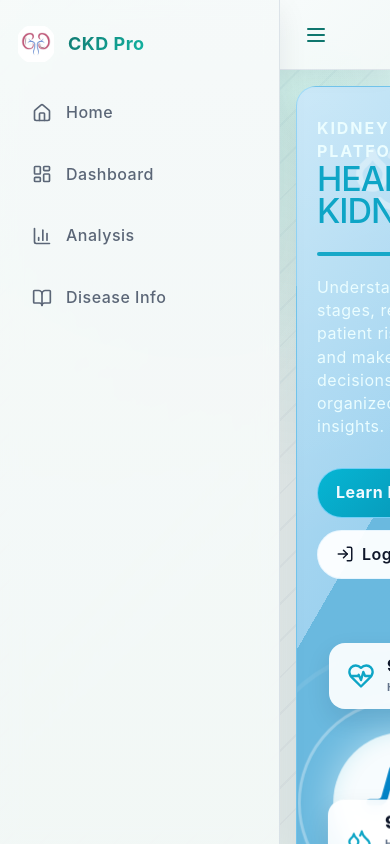
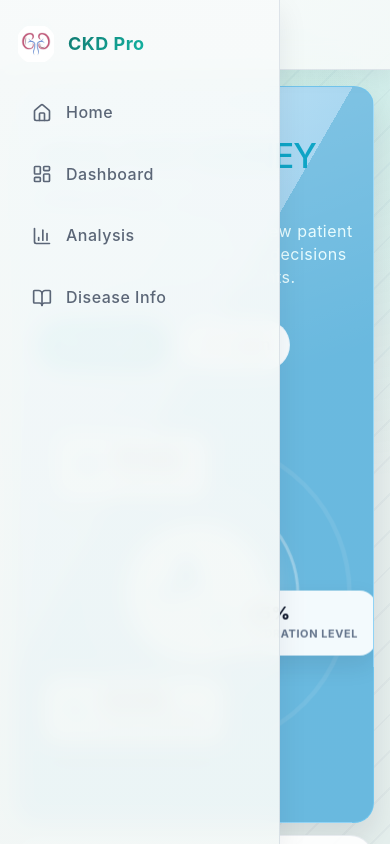
Before and after one commit to 382543/sdp_project, a React (Vite) app in the folder frontend/: page / in a window 390 px wide. Built offline with nearby package versions, Linux system fonts and the light colour scheme; no server answers.

Commit message:
Fix mobile responsiveness for sidebar and layout

```diff
--- a/frontend/src/App.css
+++ b/frontend/src/App.css
@@ -3,7 +3,15 @@
   min-height: 100vh;
   background: linear-gradient(140deg, #eef3f2 0%, #e8efee 54%, #e5efed 100%);
   position: relative;
+  transition: padding-left 0.3s ease;
+}
+
+.app-container.sidebar-open {
   padding-left: 280px;
+}
+
+.app-container.sidebar-closed {
+  padding-left: 80px;
 }
 
 .app-container::before {
@@ -70,6 +78,11 @@
     flex-direction: column;
   }
 
+  .app-container.sidebar-open,
+  .app-container.sidebar-closed {
+    padding-left: 0;
+  }
+
   .main-content {
     flex: 1;
   }
--- a/frontend/src/App.jsx
+++ b/frontend/src/App.jsx
@@ -14,7 +14,7 @@ function App() {
   const [sidebarOpen, setSidebarOpen] = useState(true)
 
   return (
-    <div className="app-container">
+    <div className={`app-container ${sidebarOpen ? 'sidebar-open' : 'sidebar-closed'}`}>
       <Sidebar isOpen={sidebarOpen} />
       <div className="main-content">
         <Navbar onToggleSidebar={() => setSidebarOpen(!sidebarOpen)} />
--- a/frontend/src/components/Sidebar.css
+++ b/frontend/src/components/Sidebar.css
@@ -179,3 +179,20 @@
 .sidebar.closed .logout-btn {
   justify-content: center;
 }
+
+@media (max-width: 768px) {
+  .sidebar {
+    transform: translateX(-100%);
+    width: 280px; /* Always full width on mobile when open */
+  }
+
+  .sidebar.open {
+    transform: translateX(0);
+  }
+
+  /* Prevent 'closed' style on mobile since we just hide it entirely */
+  .sidebar.closed {
+    width: 280px;
+    padding: 24px 16px;
+  }
+}
```
